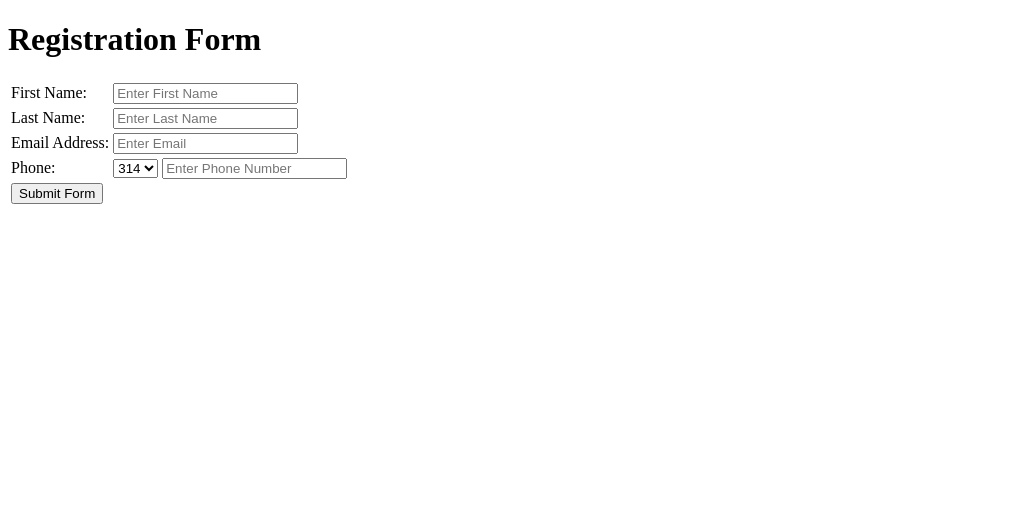
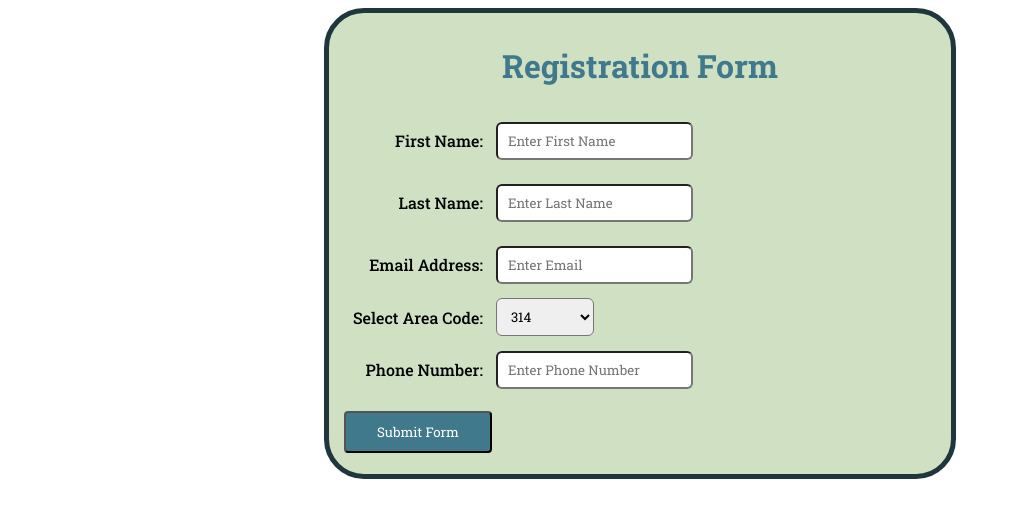
Before and after one commit to jhoitenga/registrationForm, a plain HTML site: page index.html in a window 1280 px wide. Shown: the whole page, without its empty margins (0-1011 px from the left). Drawn offline with Linux system fonts and the light colour scheme.

Commit message:
added code

```diff
--- a/index.html
+++ b/index.html
@@ -4,6 +4,8 @@
     <meta charset="UTF-8">
     <meta http-equiv="X-UA-Compatible" content="IE=edge">
     <meta name="viewport" content="width=device-width, initial-scale=1.0">
+
+    <link href="registration.css" type="text/css" rel="stylesheet">
 
     <link rel="preconnect" href="https://fonts.googleapis.com">
     <link rel="preconnect" href="https://fonts.gstatic.com" crossorigin>
@@ -12,29 +14,31 @@
     <title>Registration Form</title>
 </head>
 <body>
+    <div>
     <h1>Registration Form</h1>
+
     <form>
         <table>
             <tr>
-                <td>First Name:</td>
+                <td class="label">First Name:</td>
                 <td>
                     <input type="text" placeholder="Enter First Name">
                 </td>
             </tr>
             <tr>
-                <td>Last Name:</td>
+                <td class="label">Last Name:</td>
                 <td>
                     <input type="text" placeholder="Enter Last Name">
                 </td>
             </tr>
             <tr>
-                <td>Email Address:</td>
+                <td class="label">Email Address:</td>
                 <td>
                     <input type="email" placeholder="Enter Email">
                 </td>
             </tr>
             <tr>
-                <td>Phone:</td>
+                <td class="label">Select Area Code:</td>
                 <td>
                     <select>
                         <option>314</option>
@@ -48,15 +52,25 @@
                         <option>785</option>
                         <option>913</option>
                     </select>
-                    <input type="tel" placeholder="Enter Phone Number">
                 </td>
+            </tr>
+            <tr>
+                <td class="label">Phone Number:</td>
+                <td>
+                    <input type="email" placeholder="Enter Phone Number">
+                </td>
+            </tr>
                 <tr>
-                    <td>
+                    <td class="button1">
                         <input type="submit" value="Submit Form">
                     </td>
                 </tr>
             </tr>
         </table>
     </form>
+</div>
+
+
+
 </body>
 </html>
--- a/registration.css
+++ b/registration.css
@@ -1,5 +1,85 @@
 h1 {
     font-family: 'Roboto Slab', serif;
-    font-weight: 600;
+    font-weight: 700;
     text-align: center;
+    color: #40798C;
 }
+
+div {
+    width: 50%;
+    background-color: #CFE0C3;
+    padding: 10px 12px;
+    margin: auto;
+    box-sizing: border-box;
+    border-radius: 40px;
+    border: 5px #1F363D solid;
+}
+
+.label {
+    font-family: 'Roboto Slab', serif;
+    font-weight: 500;
+    color: #000;
+    text-align: right;
+    padding: 10px;
+}
+
+select {
+    width: 50%;
+    font-family: 'Roboto Slab', serif;
+    font-weight: 400;
+    color: #000;
+    padding: 8px 10px;
+    margin: 0px 0;
+    box-sizing: border-box;
+    border-radius: 6px;
+}
+
+input {
+    width: 100%;
+    font-family: 'Roboto Slab', serif;
+    font-weight: 400;
+    color: #000;
+    padding: 8px 10px;
+    margin: 10px 0;
+    box-sizing: border-box;
+    border-radius: 6px;
+}
+
+input[type=text]:hover {
+    background-color:  #f5f5dc;
+}
+
+input[type=email]:hover {
+    background-color:  #f5f5dc;
+}
+
+input[type=tel]:hover {
+    background-color:  #f5f5dc;
+}
+
+select:hover {
+    background-color:  #f5f5dc;
+}
+
+input[type=submit] {
+    width: 100%;
+    padding: 10px 12px;
+    margin: 8px 0;
+    box-sizing: border-box;
+    border-radius: 4px;
+    background-color: #40798C;
+    color: white;
+    font-family: 'Roboto Slab', serif;
+    text-decoration: none;
+    cursor: pointer;
+}
+
+input[type=submit]:hover {
+    background-color: white;
+    color: #40798C;
+  }
+
+  input[type=submit]:visited {
+    color: #8312ac;
+    text-decoration: dotted;
+}
```
